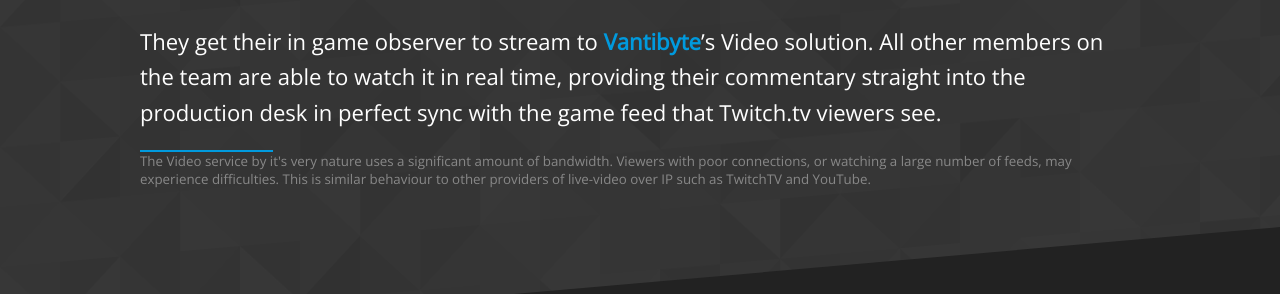
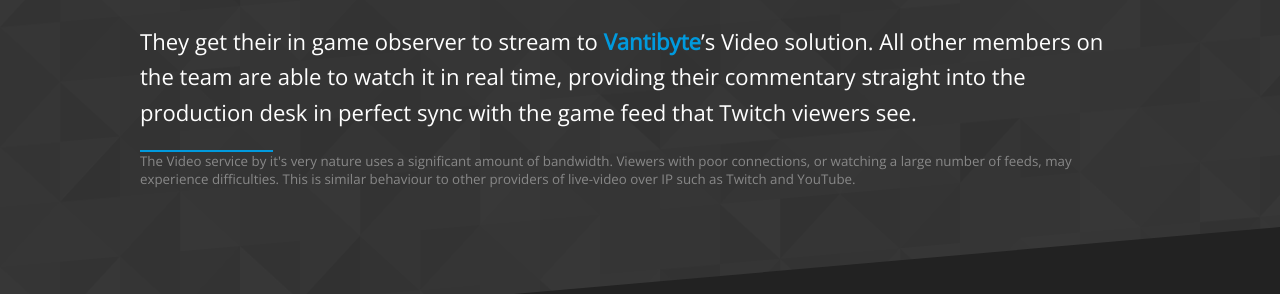
Before and after one commit to vantibyte/vantibyte.github.io, a Jekyll site: the page built from _products/video.md, in a window 1280 px wide. Shown: the part 1220-1514 px from the top of the page. Built offline with Jekyll 4.4.1, drawn with Linux system fonts in a browser that asks for light colours.

Commit message:
Slight text change for Twitch's name

```diff
--- a/_products/video.md
+++ b/_products/video.md
@@ -21,6 +21,6 @@
 
 An esports production company has only one spectator slot available in their Rainbow Six Siege game. They need to be able to share the in game camera with their casters, desk analysts and of course, the audience all in real time.
 
-They get their in game observer to stream to {% include strongblue.html text="Vantibyte" %}'s Video solution. All other members on the team are able to watch it in real time, providing their commentary straight into the production desk in perfect sync with the game feed that Twitch.tv viewers see.
+They get their in game observer to stream to {% include strongblue.html text="Vantibyte" %}'s Video solution. All other members on the team are able to watch it in real time, providing their commentary straight into the production desk in perfect sync with the game feed that Twitch viewers see.
 
-{% include footnote.html text="The Video service by it's very nature uses a significant amount of bandwidth. Viewers with poor connections, or watching a large number of feeds, may experience difficulties. This is similar behaviour to other providers of live-video over IP such as TwitchTV and YouTube." %}
+{% include footnote.html text="The Video service by it's very nature uses a significant amount of bandwidth. Viewers with poor connections, or watching a large number of feeds, may experience difficulties. This is similar behaviour to other providers of live-video over IP such as Twitch and YouTube." %}
```
